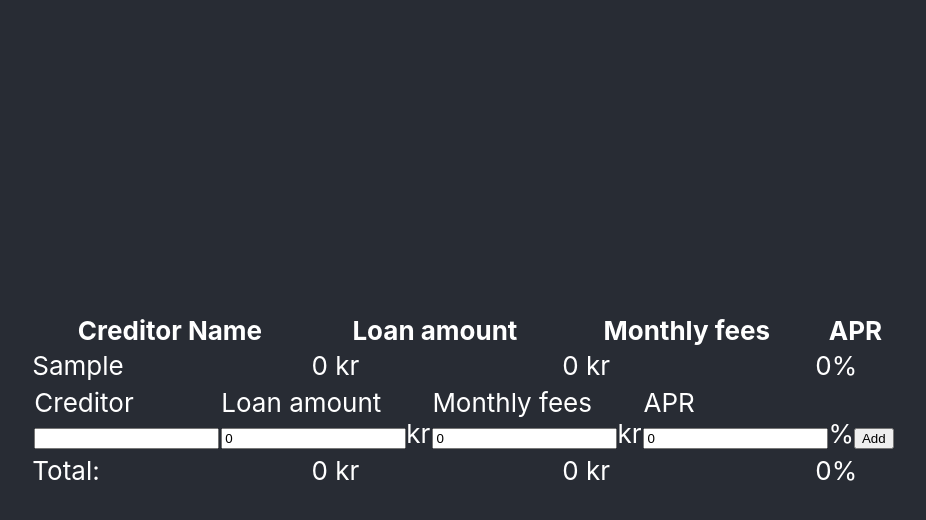
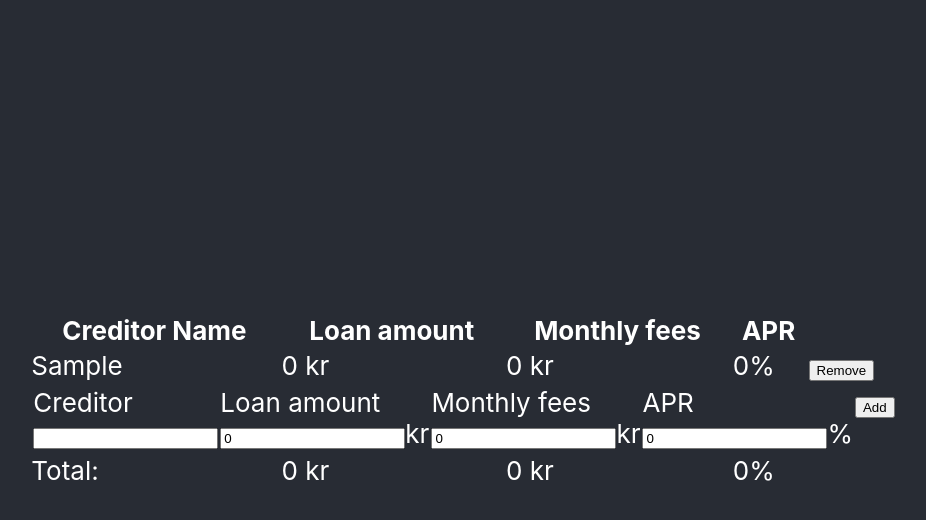
Before and after one commit to zykadelic/react-loans-demo, a React (Create React App) app: page / in a window 1280 px wide. Both pictures are taken after typing "Sample" into the empty fields and a click on the button "Add". Shown: the top 520 px of the page, without its empty margins (176-1102 px from the left). Built offline with nearby package versions, Linux system fonts and the light colour scheme.

Commit message:
adds ability to remove loans

```diff
--- a/src/components/LoanForm.js
+++ b/src/components/LoanForm.js
@@ -60,6 +60,9 @@ function LoanForm(props) {
           value={apr}
           onChange={e => setApr(e.target.value)}
         />%
+      </div>
+
+      <div className="u-tableCell">
         <button type="submit">Add</button>
       </div>
     </form>
--- a/src/components/Loans.js
+++ b/src/components/Loans.js
@@ -50,6 +50,12 @@ function Loans() {
     }));
   }
 
+  const removeLoan = function(index) {
+    let newLoans = [...loans]; // copy array
+    newLoans.splice(index, 1); // delete element
+    setLoans(newLoans);
+  }
+
   return (
     <table className="Loans">
       <thead>
@@ -58,6 +64,7 @@ function Loans() {
           <th>Loan amount</th>
           <th>Monthly fees</th>
           <th>APR</th>
+          <th></th>
         </tr>
       </thead>
       <tbody>
@@ -67,10 +74,13 @@ function Loans() {
             <td>{loan.amount} kr</td>
             <td>{loan.fee} kr</td>
             <td>{loan.apr}%</td>
+            <td>
+              <button onClick={removeLoan.bind(this, index)}>Remove</button>
+            </td>
           </tr>
         ))}
         <tr>
-          <td colSpan="4">
+          <td colSpan="5">
             <LoanForm addLoan={addLoan} />
           </td>
         </tr>
@@ -81,6 +91,7 @@ function Loans() {
           <td>{totalAmount()} kr</td>
           <td>{totalFee()} kr</td>
           <td>{totalAPR()}%</td>
+          <td></td>
         </tr>
       </tfoot>
     </table>
```
